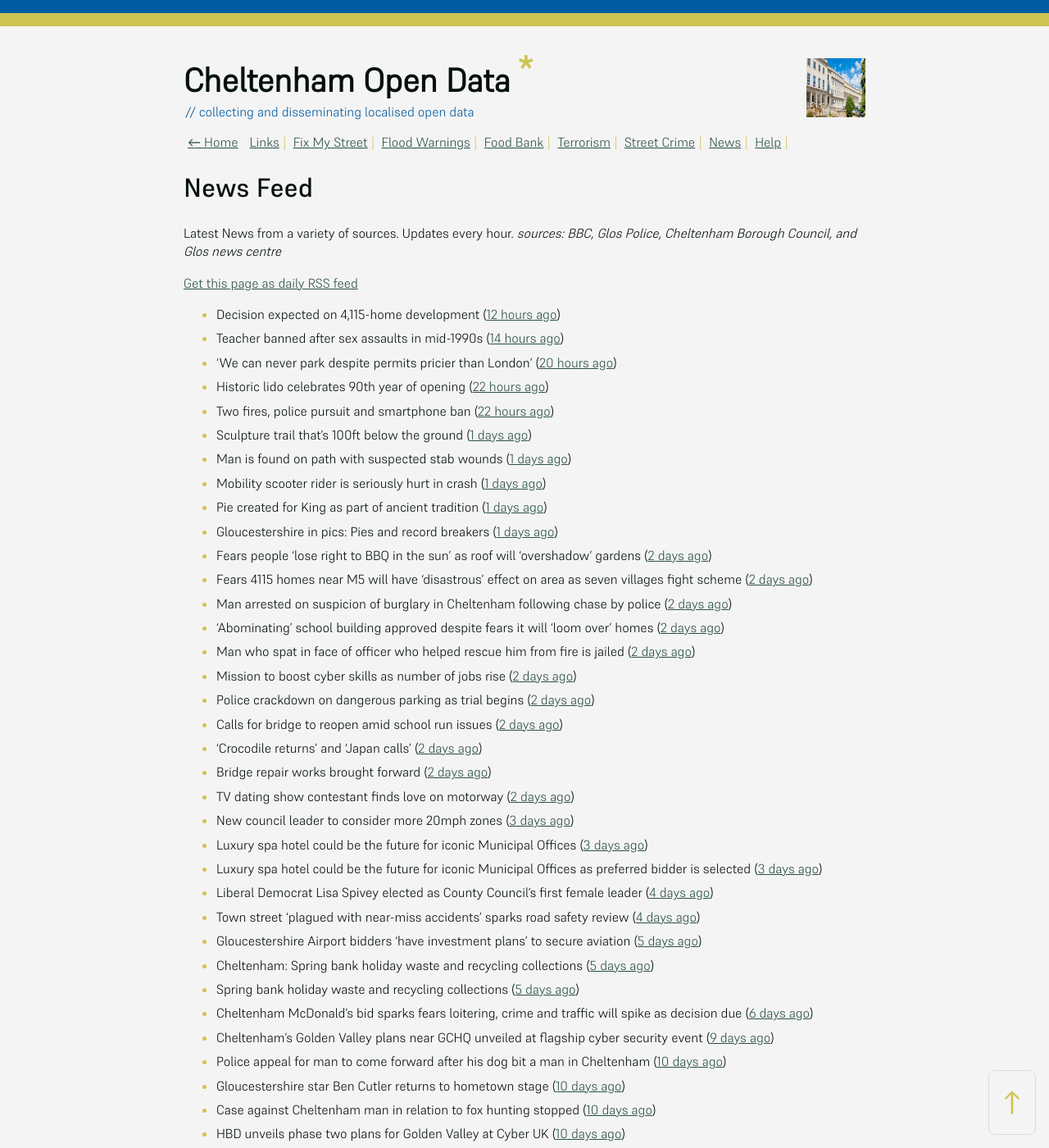
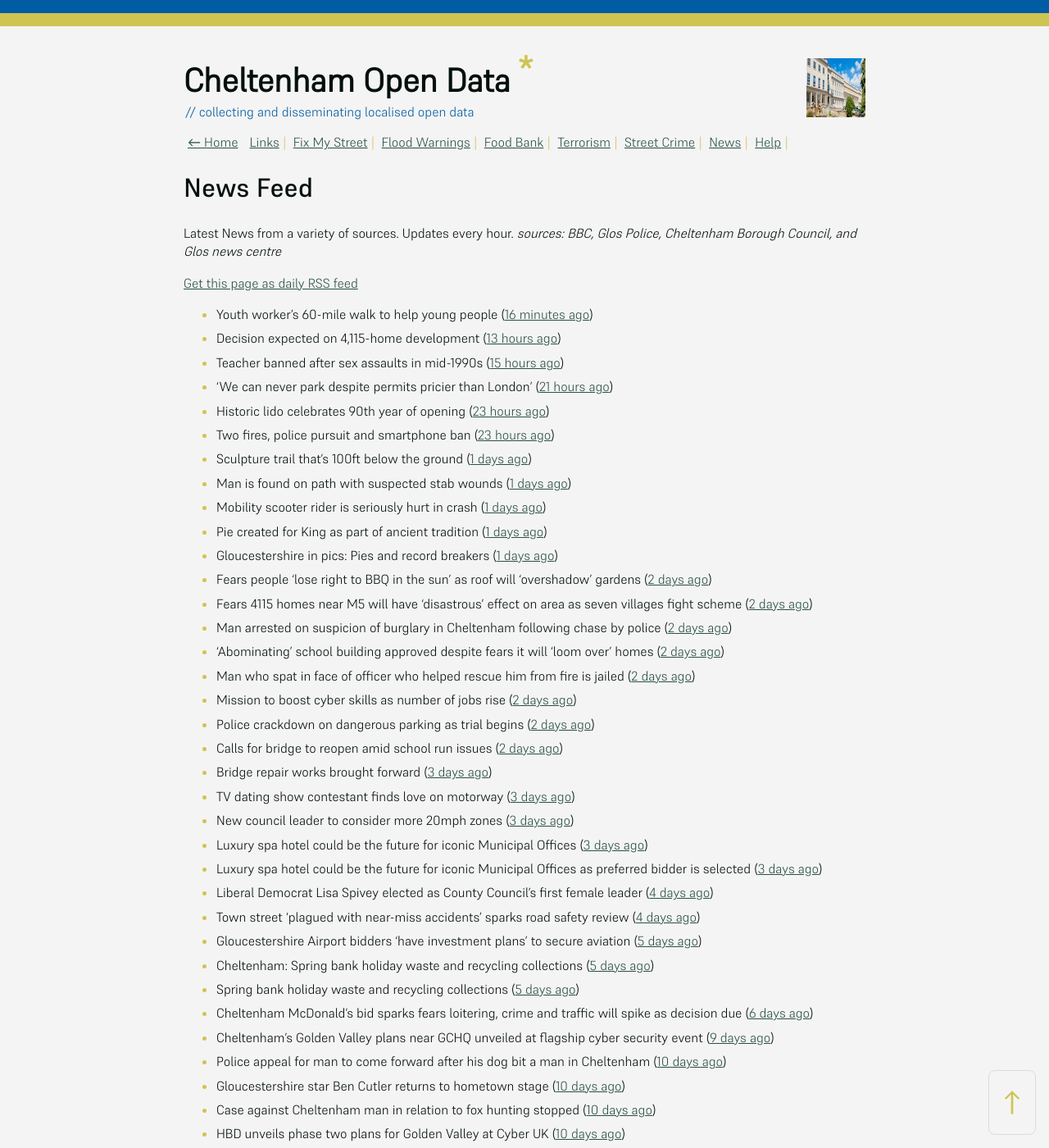
Before and after one commit to mat-0/cheltenham-open-data, a Jekyll site: the page built from _pages/news.md, in a window 1280 px wide and 1400 px high. Shown: the whole window at 82% size. Built offline with Jekyll 4.4.1, drawn with Linux system fonts in a browser that asks for light colours.

Commit message:
Updated 2025-05-26 05:58:05

```diff
--- a/_pages/news.md
+++ b/_pages/news.md
@@ -12,11 +12,12 @@ _sources: BBC, Glos Police, Cheltenham Borough Council, and Glos news centre_
 [Get this page as daily RSS feed](/daily.rss)
 
 <!-- news_marker starts -->
-- Decision expected on 4,115-home development ([12 hours ago](https://www.bbc.com/news/articles/c2d5nld906po))
-- Teacher banned after sex assaults in mid-1990s ([14 hours ago](https://www.bbc.com/news/articles/c0mr40430ego))
-- 'We can never park despite permits pricier than London' ([20 hours ago](https://www.bbc.com/news/articles/cq544x9z6xqo))
-- Historic lido celebrates 90th year of opening ([22 hours ago](https://www.bbc.com/news/articles/ce39nny2212o))
-- Two fires, police pursuit and smartphone ban ([22 hours ago](https://www.bbc.com/news/articles/cd62jl7j2z5o))
+- Youth worker's 60-mile walk to help young people ([16 minutes ago](https://www.bbc.com/news/articles/c2ewl10l80jo))
+- Decision expected on 4,115-home development ([13 hours ago](https://www.bbc.com/news/articles/c2d5nld906po))
+- Teacher banned after sex assaults in mid-1990s ([15 hours ago](https://www.bbc.com/news/articles/c0mr40430ego))
+- 'We can never park despite permits pricier than London' ([21 hours ago](https://www.bbc.com/news/articles/cq544x9z6xqo))
+- Historic lido celebrates 90th year of opening ([23 hours ago](https://www.bbc.com/news/articles/ce39nny2212o))
+- Two fires, police pursuit and smartphone ban ([23 hours ago](https://www.bbc.com/news/articles/cd62jl7j2z5o))
 - Sculpture trail that's 100ft below the ground ([1 days ago](https://www.bbc.com/news/articles/cgq335gp951o))
 - Man is found on path with suspected stab wounds ([1 days ago](https://www.bbc.com/news/articles/c5yxl0lxv4lo))
 - Mobility scooter rider is seriously hurt in crash ([1 days ago](https://www.bbc.com/news/articles/cx2eqqnx4zlo))
@@ -30,9 +31,8 @@ _sources: BBC, Glos Police, Cheltenham Borough Council, and Glos news centre_
 - Mission to boost cyber skills as number of jobs rise ([2 days ago](https://www.bbc.com/news/articles/cp9200y2km0o))
 - Police crackdown on dangerous parking as trial begins ([2 days ago](https://www.bbc.com/news/articles/c628gp87jljo))
 - Calls for bridge to reopen amid school run issues ([2 days ago](https://www.bbc.com/news/articles/c7877jd3dw3o))
-- 'Crocodile returns' and 'Japan calls' ([2 days ago](https://www.bbc.com/news/articles/clynl44237wo))
-- Bridge repair works brought forward ([2 days ago](https://www.bbc.com/news/articles/c8repy53ezyo))
-- TV dating show contestant finds love on motorway ([2 days ago](https://www.bbc.com/news/articles/cn84y0wnz2po))
+- Bridge repair works brought forward ([3 days ago](https://www.bbc.com/news/articles/c8repy53ezyo))
+- TV dating show contestant finds love on motorway ([3 days ago](https://www.bbc.com/news/articles/cn84y0wnz2po))
 - New council leader to consider more 20mph zones ([3 days ago](https://www.bbc.com/news/articles/c1kvvdv71m4o))
 - Luxury spa hotel could be the future for iconic Municipal Offices ([3 days ago](https://gloucesternewscentre.co.uk/luxury-spa-hotel-could-be-the-future-for-iconic-municipal-offices/))
 - Luxury spa hotel could be the future for iconic Municipal Offices as preferred bidder is selected ([3 days ago](https://www.cheltenham.gov.uk/news/article/3014/luxury_spa_hotel_could_be_the_future_for_iconic_municipal_offices_as_preferred_bidder_is_selected))
```
Also changed, not shown: _data/flood.json (+4 -25 lines), index.md (+5 -5 lines).
